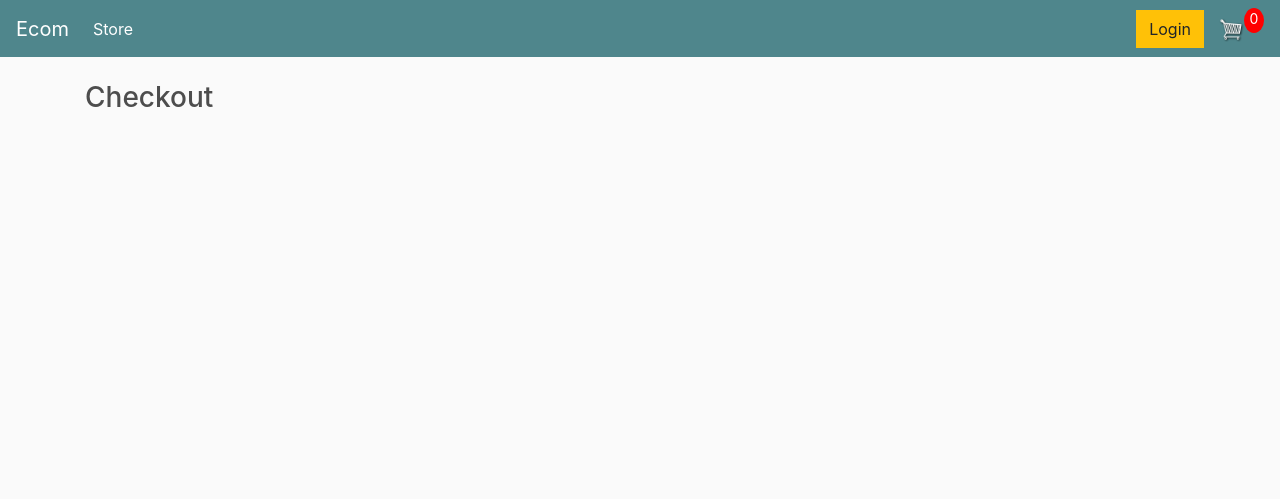
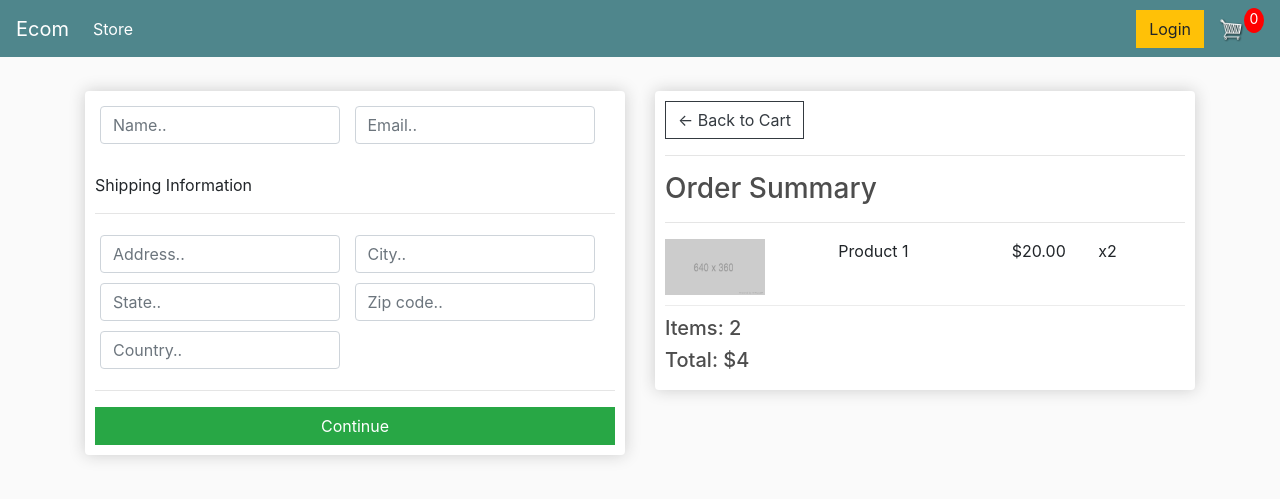
Before and after one commit to MajhiRockzZ/django-ecommerce, a Django app: template store/templates/store/checkout.html in a window 1280 px wide. Shown: the top 499 px of the page. Run offline with Django 3.2, Linux system fonts and the light colour scheme; the template is opened without the code that fills it, so the values that code supplies are empty; parts of the project's set-up code (start-up, migrations or seed data) failed here and were passed over; some libraries are stand-ins or nearby versions.

Commit message:
👌 IMPROVE: checkout.html

```diff
--- a/store/templates/store/cart.html
+++ b/store/templates/store/cart.html
@@ -32,7 +32,7 @@
                     <div style="flex: 1"><strong>Total</strong></div>
                 </div>
                 <div class="cart-row">
-                    <div style="flex: 2"><img src="{% static 'images/placeholder.png' %}" alt="image" class="row-image"></div>
+                    <div style="flex: 2"><img src="{% static 'images/placeholder.png' %}" alt="product image" class="row-image"></div>
                     <div style="flex: 2"><p>Product 1</p></div>
                     <div style="flex: 1"><p>$20</p></div>
                     <div style="flex: 1">
--- a/store/templates/store/checkout.html
+++ b/store/templates/store/checkout.html
@@ -1,5 +1,67 @@
 {% extends 'store/main.html' %}
 {% load static %}
 {% block content %}
-    <h3>Checkout</h3>
+    <div class="row">
+        <div class="col-lg-6">
+            <div class="box-element" id="form-wrapper">
+                <form action="" id="form">
+                    <div id="user-info">
+                        <div class="form-field">
+                            <input required type="text" class="form-control" name="name" placeholder="Name..">
+                        </div>
+                        <div class="form-field">
+                            <input required type="email" class="form-control" name="email" placeholder="Email..">
+                        </div>
+                    </div>
+
+                    <div id="shipping-info">
+                        <br>
+                        <p>Shipping Information</p>
+                        <hr>
+                        <div class="form-field">
+                            <input type="text" class="form-control" name="address" placeholder="Address..">
+                        </div>
+                        <div class="form-field">
+                            <input type="text" class="form-control" name="city" placeholder="City..">
+                        </div>
+                        <div class="form-field">
+                            <input type="text" class="form-control" name="state" placeholder="State..">
+                        </div>
+                        <div class="form-field">
+                            <input type="text" class="form-control" name="zipcode" placeholder="Zip code..">
+                        </div>
+                        <div class="form-field">
+                            <input type="text" class="form-control" name="country" placeholder="Country..">
+                        </div>
+                    </div>
+
+                    <hr>
+                    <input type="submit" value="Continue" id="form-button" class="btn btn-success btn-block">
+                </form>
+            </div>
+        </div>
+
+        <br>
+        <div class="box-element hidden" id="payment-info">
+            <small>Paypal Options</small>
+        </div>
+
+        <div class="col-lg-6">
+            <div class="box-element">
+                <a href="{% url 'cart' %}" class="btn btn-outline-dark">&#x2190; Back to Cart</a>
+                <hr>
+                <h3>Order Summary</h3>
+                <hr>
+                <div class="cart-row">
+                    <div style="flex: 2"><img src="{% static 'images/placeholder.png' %}" alt="product image"
+                                              class="row-image"></div>
+                    <div style="flex: 2"><p>Product 1</p></div>
+                    <div style="flex: 1"><p>$20.00</p></div>
+                    <div style="flex: 1"><p>x2</p></div>
+                </div>
+                <h5>Items: 2</h5>
+                <h5>Total: $4</h5>
+            </div>
+        </div>
+    </div>
 {% endblock content %}
```
